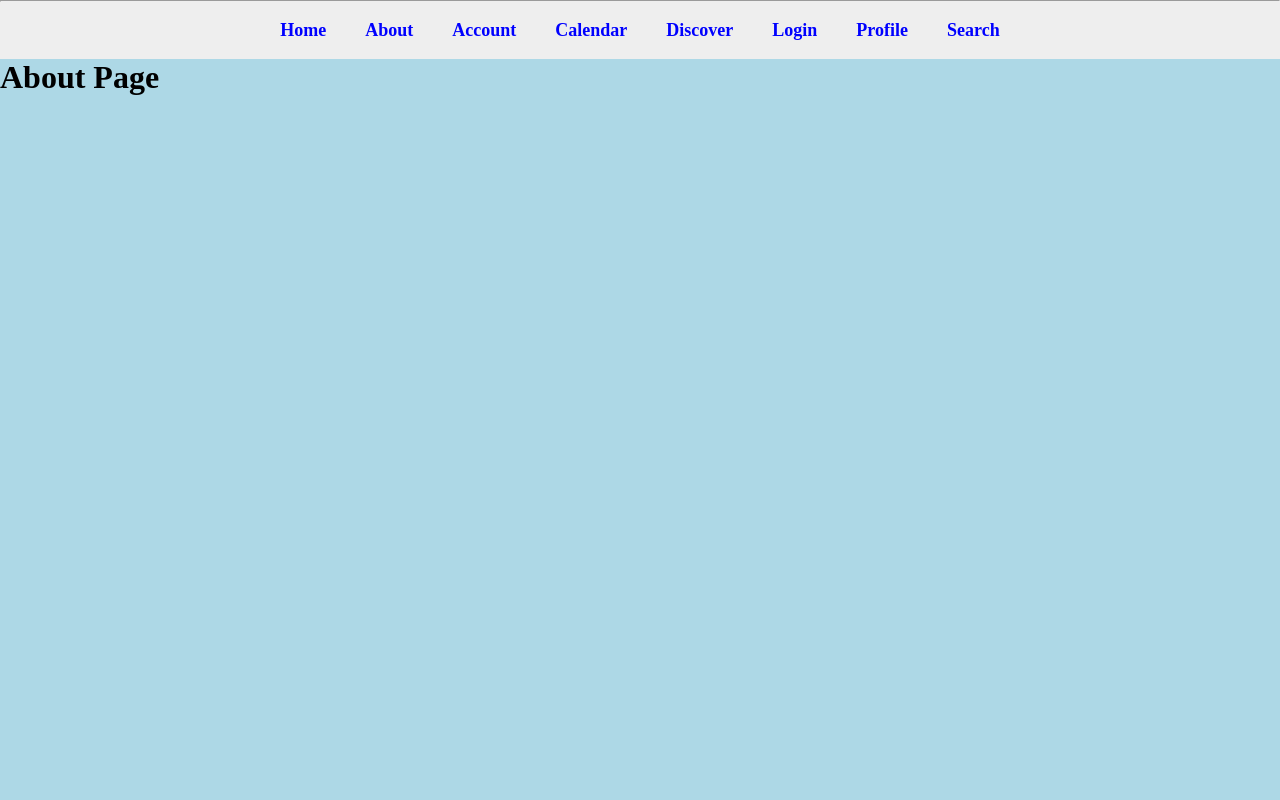
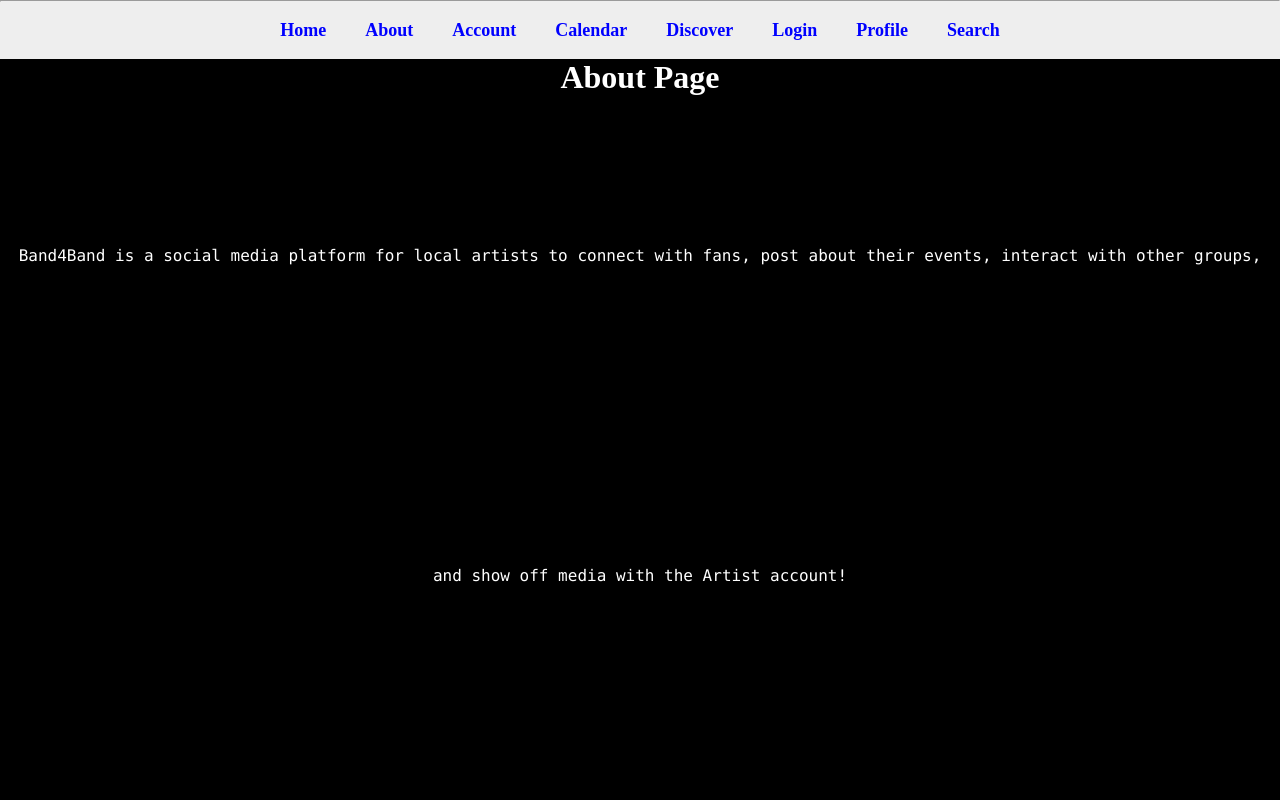
Before and after one commit to Oasis-NEU/sp25-group-13, a React (Vite) app: page /about in a window 1280 px wide. Shown: the top 800 px of the page. Built offline with nearby package versions, Linux system fonts and the light colour scheme.

Commit message:
About Page + styling

```diff
--- a/src/App.css
+++ b/src/App.css
@@ -1,3 +1,3 @@
 :root {
-    background-color: lightblue;
+    background-color: black;
 }
--- a/src/Pages/About/About.css
+++ b/src/Pages/About/About.css
@@ -10,3 +10,15 @@
     color: blue;
     font-weight: bold;
   }
+
+  .Title {
+    text-align: center;
+    font-size: xx-large;
+  }
+
+  .Line {
+    text-align: center;
+    font-size: medium;
+    font-family:'Lucida Console', Courier, monospace;
+    line-height: 20;
+  }
--- a/src/Pages/About/About.jsx
+++ b/src/Pages/About/About.jsx
@@ -19,7 +19,9 @@ function About() {
 
       {/* Page Content */}
       <div className="Graphics">
-        <h1>About Page</h1>
+        <h1 className="Title">About Page</h1>
+        <p className="Line">Band4Band is a social media platform for local artists to connect with fans, post about their events, interact with other groups, and show off media with the Artist account!</p>
+        <p className="Line">It allows for fans to connect with artists, find shows near them, leave reviews on shows, and discover new local artists with the Listener account!</p>
       </div>
     </div>
   )
--- a/src/index.css
+++ b/src/index.css
@@ -1,3 +1,4 @@
 :root {
-    background-color: lightblue;
+    background-color: black;
+    color: white;
 }
```
